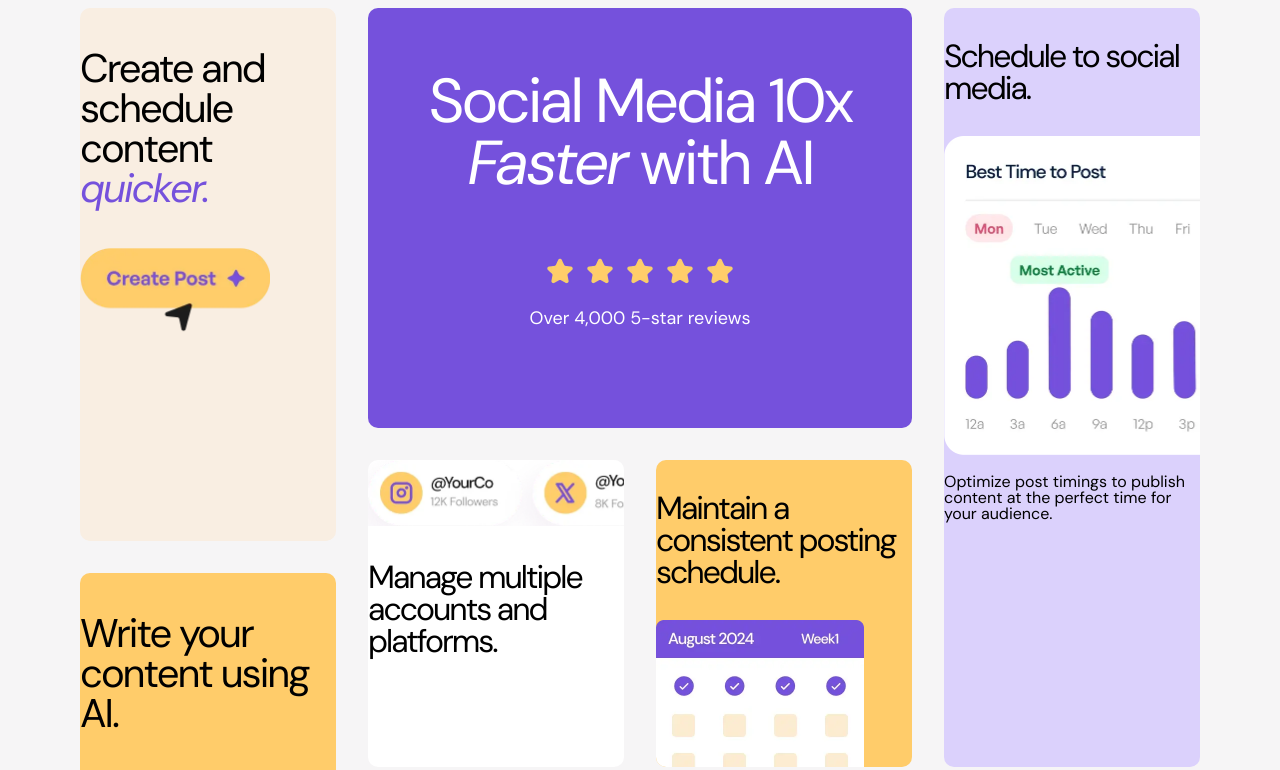
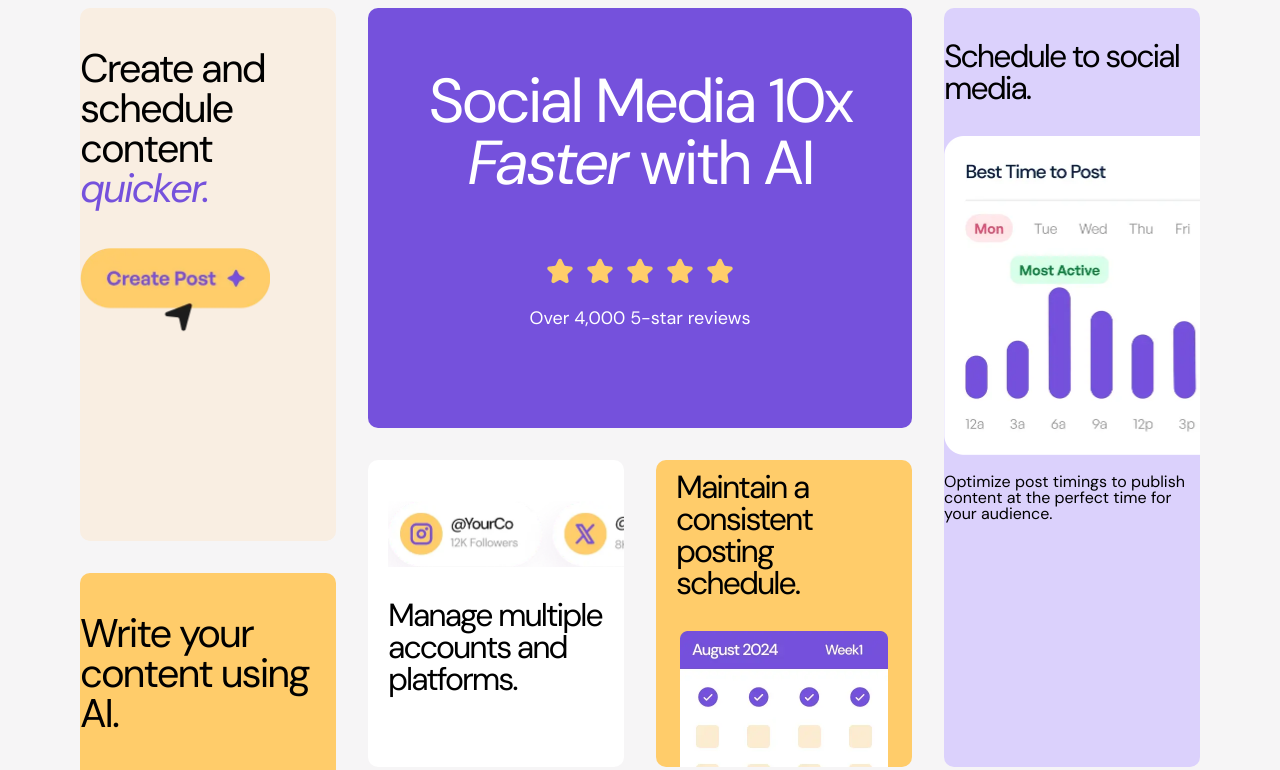
Before and after one commit to TimBingtan/bento-grid, a plain HTML site: page index.html in a window 1280 px wide. Shown: the top 770 px of the page. Drawn offline with Linux system fonts and the light colour scheme.

Commit message:
Adjusted padding and positioning on card 2 and card 3

```diff
--- a/styles.css
+++ b/styles.css
@@ -67,10 +67,21 @@ body {
 
 .card-2 {
     grid-area: box2;
+    padding-left: 20px;
+    display: flex;
+    /* align-items: center; */
+    justify-content: center;
+    flex-direction: column;
 }
 
 .card-3 {
     grid-area: box3;
+    display: flex;
+    align-items: center;
+    justify-content: center;
+    flex-direction: column;
+    padding-left: 20px;
+    padding-right: 20px;
 }
 
 .card-4 {
```
